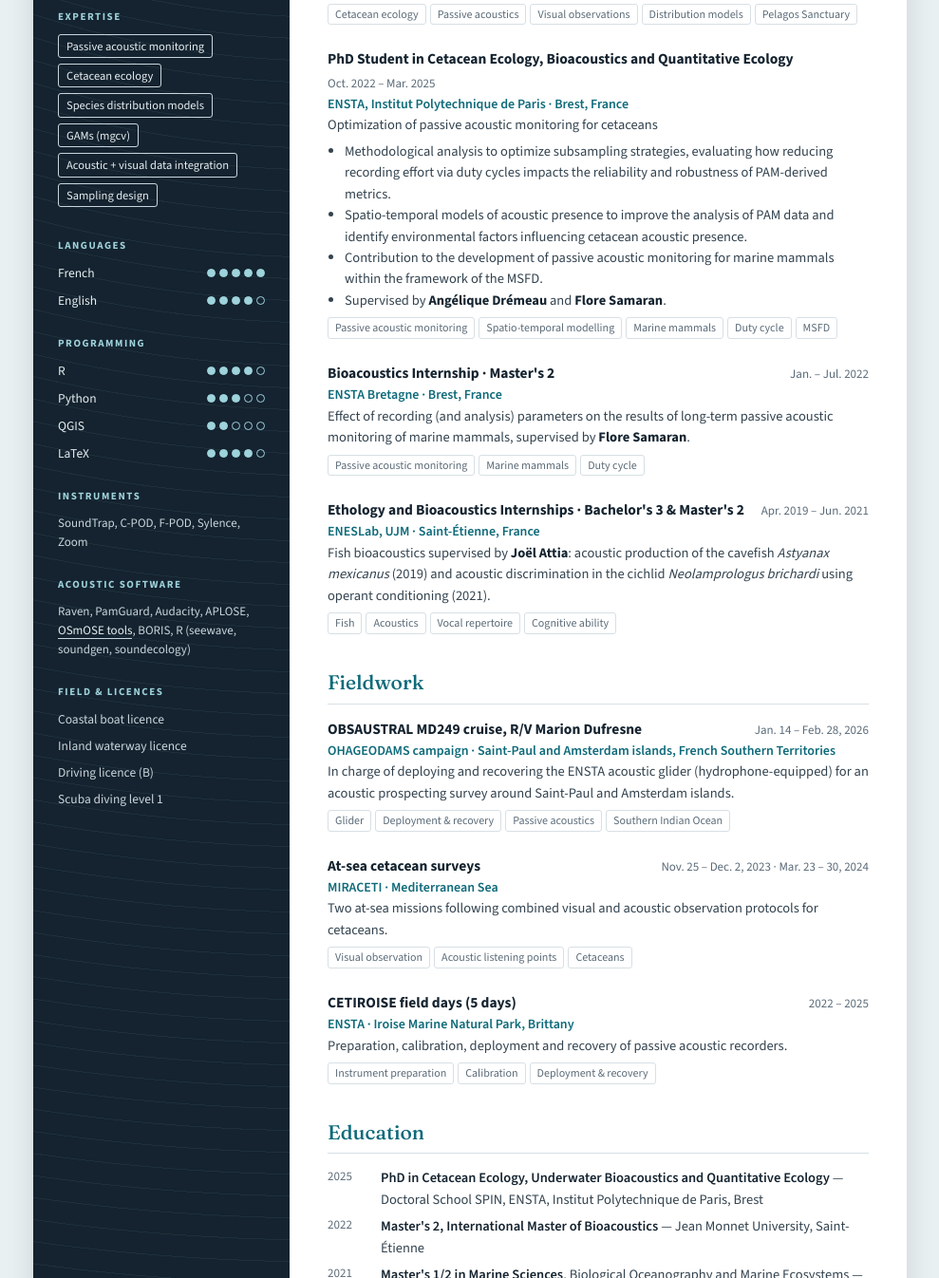
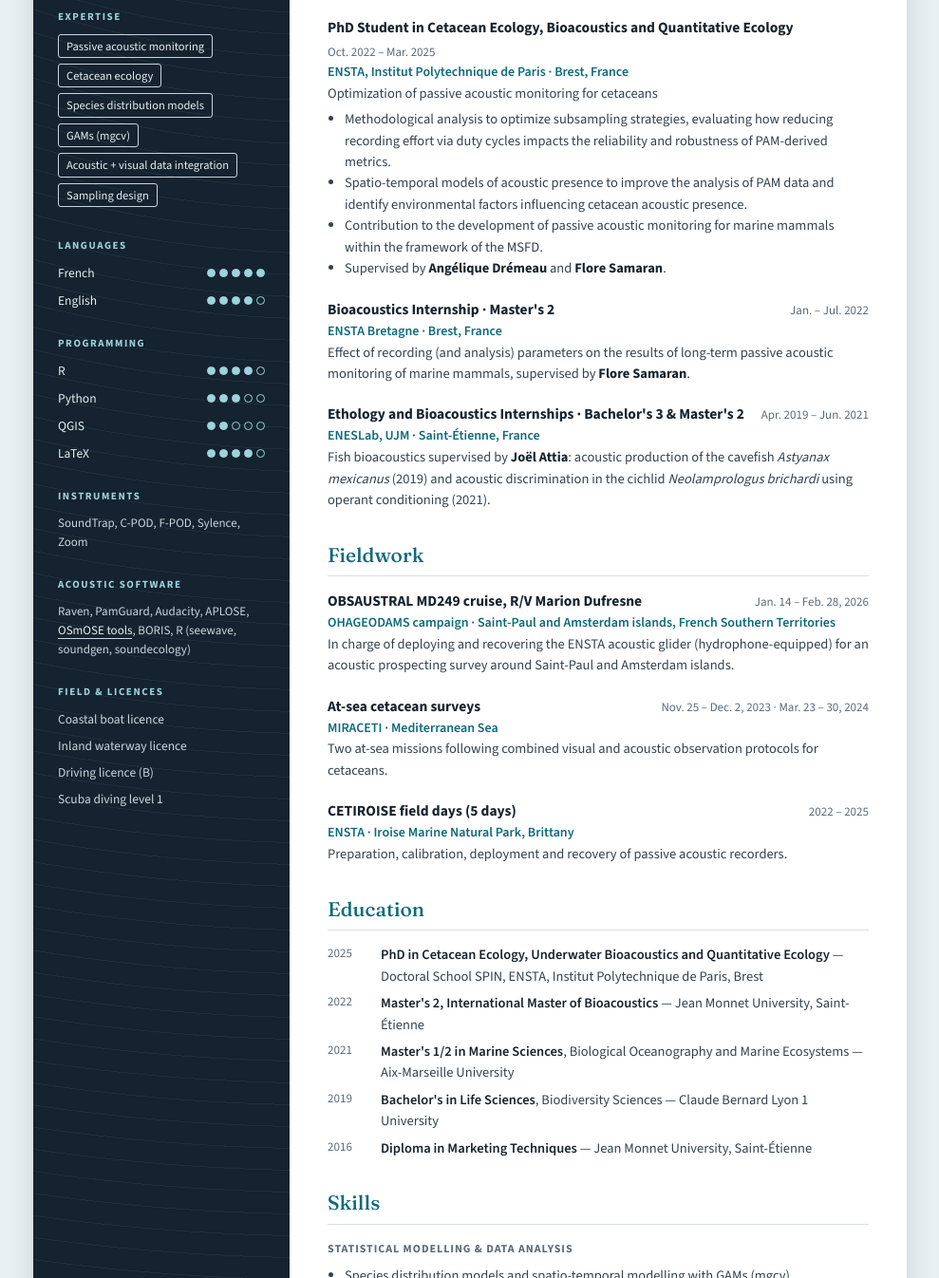
Before and after one commit to MathildeMichel/MathildeMichel, a plain HTML site: page index.html in a window 1280 px wide. Shown: the part 622-1968 px from the top of the page at 95% size, without its empty margins (145-1134 px from the left). Drawn offline with nearby package versions, Linux system fonts and the light colour scheme.

Commit message:
Add files via upload

```diff
--- a/index.html
+++ b/index.html
@@ -159,7 +159,6 @@
         <li>Analysis of the relationships between cetacean distribution and anthropogenic pressures in the Pelagos Sanctuary.</li>
         <li>Project <b>CETAMAR</b> (2025–2027), in collaboration with Quiet-Oceans, CEFE-CNRS and ENSTA.</li>
       </ul>
-      <div class="chips"><span class="chip">Cetacean ecology</span><span class="chip">Passive acoustics</span><span class="chip">Visual observations</span><span class="chip">Distribution models</span><span class="chip">Pelagos Sanctuary</span></div>
     </div>
 
     <div class="item">
@@ -172,21 +171,18 @@
         <li>Contribution to the development of passive acoustic monitoring for marine mammals within the framework of the MSFD.</li>
         <li>Supervised by <b>Angélique Drémeau</b> and <b>Flore Samaran</b>.</li>
       </ul>
-      <div class="chips"><span class="chip">Passive acoustic monitoring</span><span class="chip">Spatio-temporal modelling</span><span class="chip">Marine mammals</span><span class="chip">Duty cycle</span><span class="chip">MSFD</span></div>
     </div>
 
     <div class="item">
       <div class="item-head"><h3>Bioacoustics Internship · Master's 2</h3><span class="date">Jan. – Jul. 2022</span></div>
       <div class="org">ENSTA Bretagne · Brest, France</div>
       <p>Effect of recording (and analysis) parameters on the results of long-term passive acoustic monitoring of marine mammals, supervised by <b>Flore Samaran</b>.</p>
-      <div class="chips"><span class="chip">Passive acoustic monitoring</span><span class="chip">Marine mammals</span><span class="chip">Duty cycle</span></div>
     </div>
 
     <div class="item">
       <div class="item-head"><h3>Ethology and Bioacoustics Internships · Bachelor's 3 &amp; Master's 2</h3><span class="date">Apr. 2019 – Jun. 2021</span></div>
       <div class="org">ENESLab, UJM · Saint-Étienne, France</div>
       <p>Fish bioacoustics supervised by <b>Joël Attia</b>: acoustic production of the cavefish <em>Astyanax mexicanus</em> (2019) and acoustic discrimination in the cichlid <em>Neolamprologus brichardi</em> using operant conditioning (2021).</p>
-      <div class="chips"><span class="chip">Fish</span><span class="chip">Acoustics</span><span class="chip">Vocal repertoire</span><span class="chip">Cognitive ability</span></div>
     </div>
 
     <h2>Fieldwork</h2>
@@ -194,19 +190,16 @@
       <div class="item-head"><h3>OBSAUSTRAL MD249 cruise, R/V Marion Dufresne</h3><span class="date">Jan. 14 – Feb. 28, 2026</span></div>
       <div class="org">OHAGEODAMS campaign · Saint-Paul and Amsterdam islands, French Southern Territories</div>
       <p>In charge of deploying and recovering the ENSTA acoustic glider (hydrophone-equipped) for an acoustic prospecting survey around Saint-Paul and Amsterdam islands.</p>
-      <div class="chips"><span class="chip">Glider</span><span class="chip">Deployment &amp; recovery</span><span class="chip">Passive acoustics</span><span class="chip">Southern Indian Ocean</span></div>
     </div>
     <div class="item">
       <div class="item-head"><h3>At-sea cetacean surveys</h3><span class="date">Nov. 25 – Dec. 2, 2023 · Mar. 23 – 30, 2024</span></div>
       <div class="org">MIRACETI · Mediterranean Sea</div>
       <p>Two at-sea missions following combined visual and acoustic observation protocols for cetaceans.</p>
-      <div class="chips"><span class="chip">Visual observation</span><span class="chip">Acoustic listening points</span><span class="chip">Cetaceans</span></div>
     </div>
     <div class="item">
       <div class="item-head"><h3>CETIROISE field days (5 days)</h3><span class="date">2022 – 2025</span></div>
       <div class="org">ENSTA · Iroise Marine Natural Park, Brittany</div>
       <p>Preparation, calibration, deployment and recovery of passive acoustic recorders.</p>
-      <div class="chips"><span class="chip">Instrument preparation</span><span class="chip">Calibration</span><span class="chip">Deployment &amp; recovery</span></div>
     </div>
 
     <h2>Education</h2>
```
